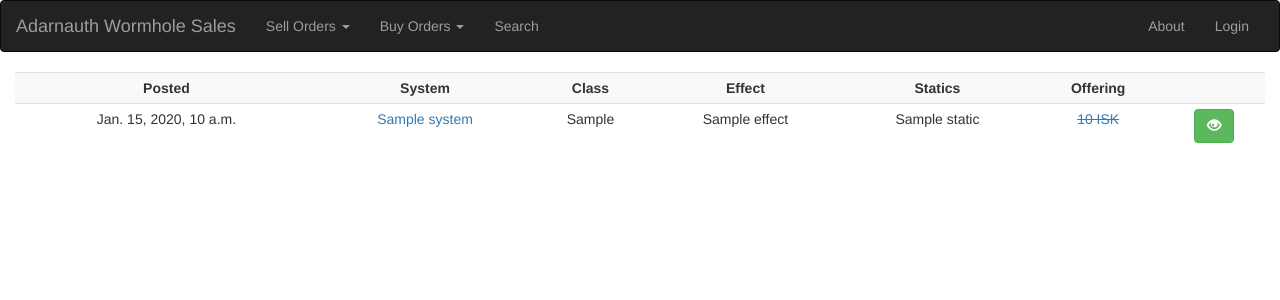
After one commit to Adarnof/adarnauth-whsales, a Django app: template whsales/templates/wanted_list.html in a window 1280 px wide. The commit adds this page. Shown: the top 300 px of the page. Run offline with Django 3.2, Linux system fonts and the light colour scheme; the template is opened without the code that fills it: most values are stand-ins (such as "Sample title", 1, 10 or a date in 2020); some libraries are stand-ins or nearby versions.

Commit message:
List view for wanted

```diff
--- a/whsales/templates/base.html
+++ b/whsales/templates/base.html
@@ -59,6 +59,9 @@
                             <a href="#" class="dropdown-toggle" data-toggle="dropdown" role="button" aria-haspopup="true" aria-expanded="false">Sell Orders <span class="caret"></span></a>
                             <ul class="dropdown-menu">
                                 <li><a href="{% url 'listings_panel' %}">Newest</a></li>
+                                {% if user.is_authenticated %}
+                                    <li><a href="{% url 'user_listings' %}">My Orders</a></li>
+                                {% endif %}
                                 <li><a href="{% url 'select_token' %}">Create Order</a></li>
                             </ul>
                         </li>
@@ -66,6 +69,9 @@
                             <a href="#" class="dropdown-toggle" data-toggle="dropdown" role="button" aria-haspopup="true" aria-expanded="false">Buy Orders <span class="caret"></span></a>
                             <ul class="dropdown-menu">
                                 <li><a href="{% url 'wanted_panel' %}">Newest</a></li>
+                                {% if user.is_authenticated %}
+                                    <li><a href="{% url 'user_wanted' %}">My Orders</a></li>
+                                {% endif %}
                                 <li><a href="{% url 'add_wanted' %}">Create Order</a></li>
                             </ul>
                         </li>
@@ -77,7 +83,6 @@
                             <li><a href="{% url 'admin:index' %}">Admin</a></li>
                         {% endif %}
                         {% if user.is_authenticated %}
-                            <li><a href="{% url 'user_listings' %}">My Listings</a></li>
                             <li><a href="{% url 'singlecharcore:logout' %}">Logout</a></li>
                         {% else %}
                             <li><a href="{% url 'singlecharcore:login' %}">Login</a></li>
--- a/whsales/templates/single_wanted.html
+++ b/whsales/templates/single_wanted.html
@@ -93,7 +93,7 @@
                         <tr>
                             <th class="text-center">Effect{{ wanted.effect.all.count|pluralize }}</th>
                             <td class="text-center">
-                                {% if wanted.effecta.all.exists %}
+                                {% if wanted.effect.all.exists %}
                                     {% autoescape off %}{{ wanted.effect.all|join:"<br>" }}{% endautoescape %}
                                 {% else %}
                                     Any
--- /dev/null
+++ b/whsales/templates/wanted_list.html
@@ -0,0 +1,77 @@
+{% extends "page.html" %}
+{% load humanize %}
+{% block page-content %}
+    <div class="container-fluid">
+        <div class="table-responsive">
+            {% if page_obj.object_list %}
+                <table class="table table-condensed table-hover table-striped">
+                    <tr>
+                        <th class="text-center">Posted</th>
+                        <th class="text-center">System</th>
+                        <th class="text-center">Class</th>
+                        <th class="text-center">Effect</th>
+                        <th class="text-center">Statics</th>
+                        <th class="text-center">Offering</th>
+                        <th></th>
+                    </tr>
+                    {% for wanted in page_obj.object_list %}
+                        <tr>
+                            <td class="text-center">{{ wanted.created }}</td>
+                            <td class="text-center">
+                                {% if wanted.system %}
+                                    <a href="https://evemaps.dotlan.net/system/{{ wanted.system }}">{{ wanted.system }}</a>
+                                {% else %}
+                                    Any
+                                {% endif %}
+                            </td>
+                            <td class="text-center">
+                                {% if wanted.system %}
+                                    {{ wanted.system.wormhole_class }}
+                                {% elif wanted.wormhole_class %}
+                                    {{ wanted.wormhole_class }}
+                                {% else %}
+                                    Any
+                                {% endif %}
+                            </td>
+                            <td class="text-center">
+                                {% if wanted.system %}
+                                    {{ wanted.system.effect }}
+                                {% elif wanted.effect.all.exists %}
+                                    {{ wanted.effect.all|join:", " }}
+                                {% else %}
+                                    Any
+                                {% endif %}
+                            </td>
+                            <td class="text-center">
+                                {% if wanted.system %}
+                                    {{ wanted.system.statics.all|join:", " }}
+                                {% elif wanted.statics %}
+                                    {{ wanted.statics|join:", " }}
+                                {% else %}
+                                    Any
+                                {% endif %}
+                            </td>
+                            <td class="text-center">
+                                <a class="nodecoration" href="#" data-toggle="tooltip" data-placement="top" title="{{ wanted.raw_offering|intcomma }} ISK">
+                                    {% autoescape off %}{{ wanted.fulfilled|yesno:"<strike>," }}{{ wanted.raw_offering|intword }} ISK{{ wanted.fulfilled|yesno:"</strike>," }}{% endautoescape %}
+                                </a>
+                            </td>
+                            <td class="text-center">
+                                <a class="btn btn-success" type="button" href="{% url 'wanted_view' wanted.pk %}" title="View">
+                                    <span class="glyphicon glyphicon-eye-open"></span>
+                                </a>
+                            </td>
+                       </tr>
+                    {% endfor %}
+                </table>
+            {% else %}
+                <div class="alert alert-danger text-center">No listings found.</div>
+            {% endif %}
+       </div>
+    </div>
+{% endblock page-content %}
+{% block extra_script %}
+$(document).ready(function(){
+    $('[data-toggle="tooltip"]').tooltip();
+});
+{% endblock extra_script %}
--- a/whsales/urls.py
+++ b/whsales/urls.py
@@ -33,6 +33,8 @@ urlpatterns = [
     url(r'^about$', views.about, name='about'),
     url(r'^wanted$', views.wanted_panel, name='wanted_panel'),
     url(r'^wanted/add$', views.add_wanted, name='add_wanted'),
+    url(r'^wanted/list$', views.wanted_list, name='wanted_list'),
+    url(r'^wanted/list/me$', views.my_wanted, name='user_wanted'),
     url(r'^wanted/(\d*)$', views.wanted_view, name='wanted_view'),
     url(r'^wanted/(\d*)/fulfill$', views.fulfill_wanted, name='mark_fulfilled'),
     url(r'^wanted/(\d*)/delete$', views.delete_wanted, name='delete_wanted'),
```
Also changed, not shown: whsales/forms.py (+18 -0 lines), whsales/templates/listings_list.html (+9 -4 lines), whsales/views.py (+13 -0 lines).
